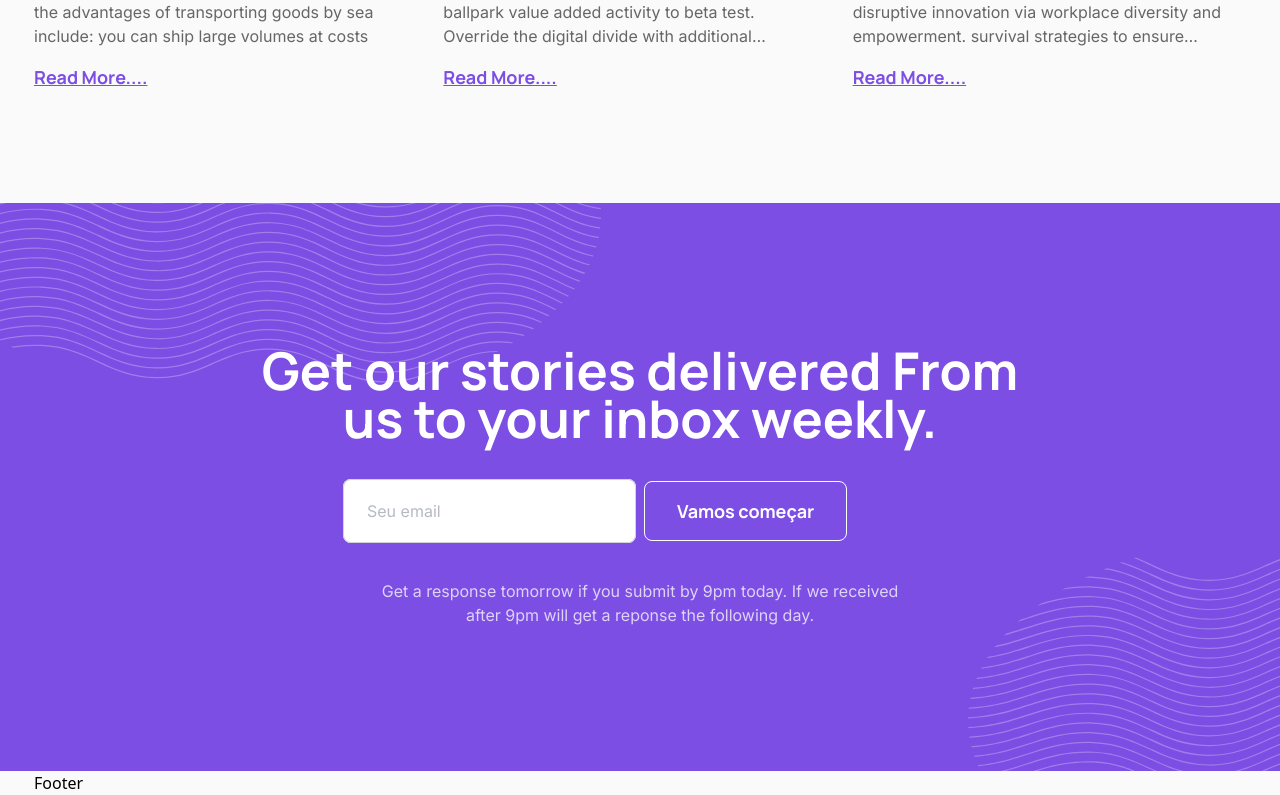
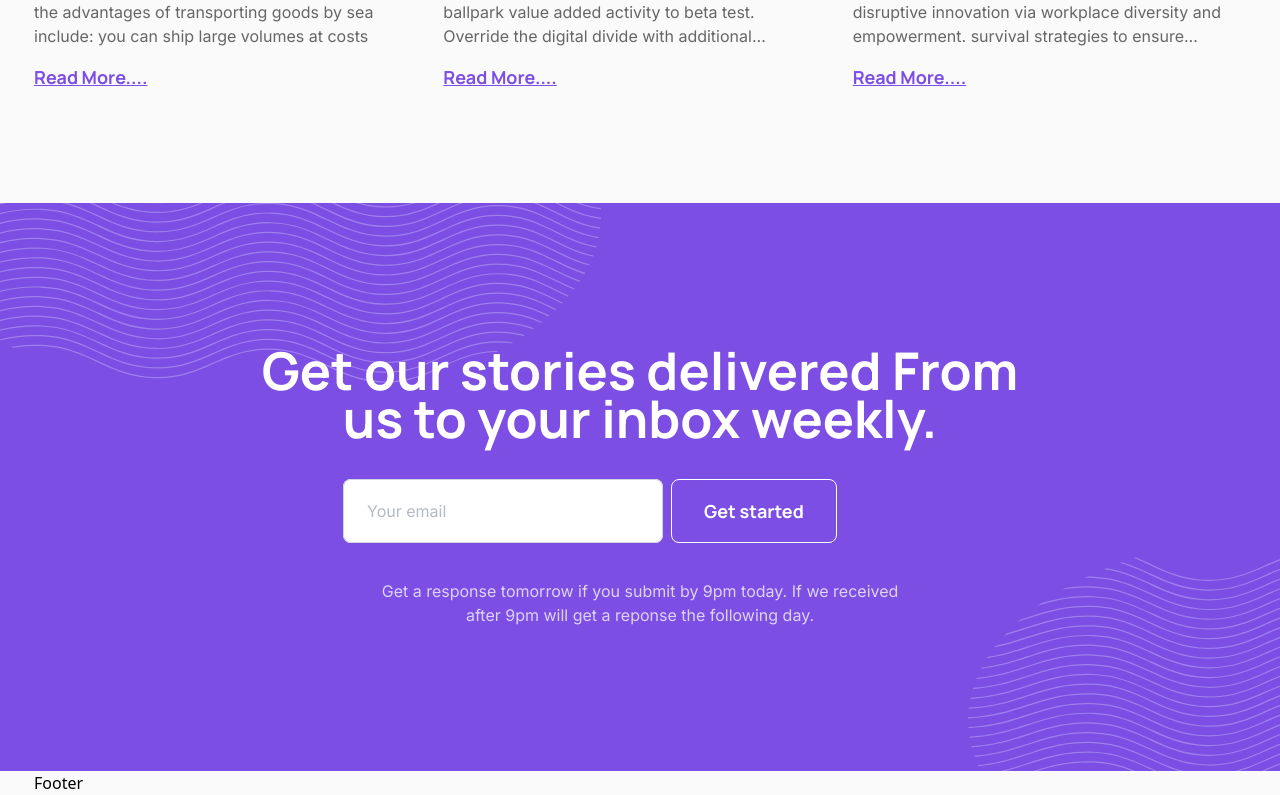
Before and after one commit to luuizz/zarrin-blog, a Next.js app: page / in a window 1280 px wide. Shown: the part 3044-3839 px from the top of the page. Built offline with nearby package versions, Linux system fonts and the light colour scheme.

Commit message:
fix: ajustado altura

```diff
--- a/src/components/CallToAction/index.tsx
+++ b/src/components/CallToAction/index.tsx
@@ -14,13 +14,13 @@ export default function CallToAction() {
               <input
                 className="block w-full rounded-lg px-6 py-5 font-inter text-base text-[#5A7184] ring-1 ring-inset ring-gray-300 transition-all placeholder:opacity-75 focus-within:outline-none focus:ring-2 focus:ring-inset focus:ring-brand"
                 type="email"
-                placeholder="Seu email"
+                placeholder="Your email"
               />
             </div>
 
-            <div className="w-full">
-              <button className="rounded-lg border border-white px-8 py-[15px] font-manrope text-lg font-bold text-white transition-all hover:bg-white hover:text-brand">
-                Vamos começar
+            <div className="w-full max-w-[166px]">
+              <button className="h-16 rounded-lg border border-white px-8 py-[15px] font-manrope text-lg font-bold text-white transition-all hover:bg-white hover:text-brand">
+                Get started
               </button>
             </div>
           </form>
```
